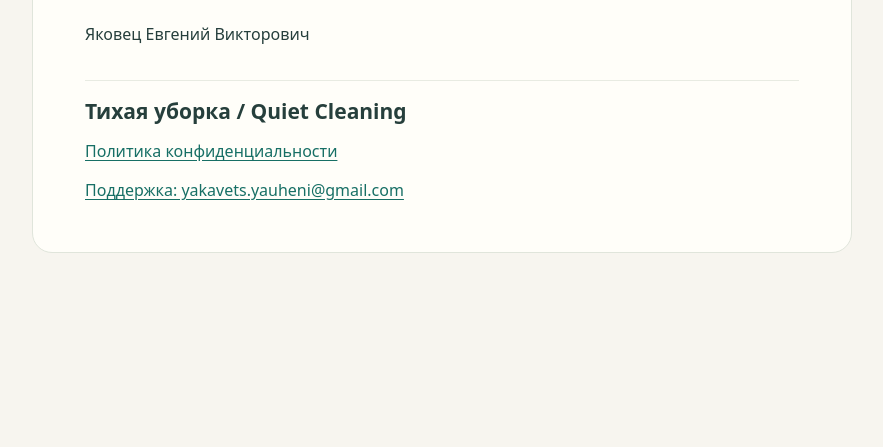
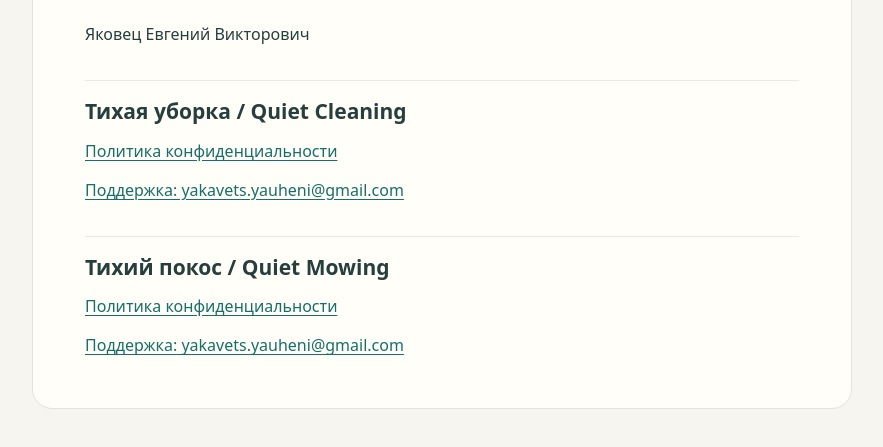
Before and after one commit to jekson0702/game-policies, a plain HTML site: page index.html in a window 1280 px wide. Shown: the part 119-566 px from the top of the page, without its empty margins (198-1081 px from the left). Drawn offline with Linux system fonts and the light colour scheme.

Commit message:
Publish Quiet Mowing privacy policy

```diff
--- a/index.html
+++ b/index.html
@@ -1,2 +1,2 @@
 <!doctype html>
-<html lang="ru"><head><meta charset="utf-8"><meta name="viewport" content="width=device-width, initial-scale=1"><title>Документы игр — Яковец Евгений</title><style>*{box-sizing:border-box}html{color-scheme:light}body{margin:0;padding:32px 20px 60px;background:#f7f5ef;color:#263f3c;font:16px/1.7 system-ui,-apple-system,BlinkMacSystemFont,"Segoe UI",sans-serif}main{max-width:820px;margin:auto;padding:36px clamp(20px,5vw,52px);background:#fffef9;border:1px solid #e0e5db;border-radius:20px}h1{font-size:clamp(27px,5vw,38px);line-height:1.2;letter-spacing:-.025em;margin-top:0}h2{font-size:21px;line-height:1.35;margin:32px 0 12px;padding-top:16px;border-top:1px solid #e8ebe2}p{margin:12px 0}a{color:#176f65;text-underline-offset:3px;overflow-wrap:anywhere}a:hover{color:#114b44}code{font-size:.9em;overflow-wrap:anywhere;background:#edf2e9;padding:2px 5px;border-radius:4px}@media(max-width:480px){body{padding:12px 10px 32px}main{padding:24px 18px;border-radius:14px}}</style></head><body><main><h1>Документы игр</h1><p>Яковец Евгений Викторович</p><h2>Тихая уборка / Quiet Cleaning</h2><p><a href="quiet-cleaning/privacy.html">Политика конфиденциальности</a></p><p><a href="mailto:yakavets.yauheni@gmail.com">Поддержка: yakavets.yauheni@gmail.com</a></p></main></body></html>
+<html lang="ru"><head><meta charset="utf-8"><meta name="viewport" content="width=device-width, initial-scale=1"><title>Документы игр — Яковец Евгений</title><style>*{box-sizing:border-box}html{color-scheme:light}body{margin:0;padding:32px 20px 60px;background:#f7f5ef;color:#263f3c;font:16px/1.7 system-ui,-apple-system,BlinkMacSystemFont,"Segoe UI",sans-serif}main{max-width:820px;margin:auto;padding:36px clamp(20px,5vw,52px);background:#fffef9;border:1px solid #e0e5db;border-radius:20px}h1{font-size:clamp(27px,5vw,38px);line-height:1.2;letter-spacing:-.025em;margin-top:0}h2{font-size:21px;line-height:1.35;margin:32px 0 12px;padding-top:16px;border-top:1px solid #e8ebe2}p{margin:12px 0}a{color:#176f65;text-underline-offset:3px;overflow-wrap:anywhere}a:hover{color:#114b44}code{font-size:.9em;overflow-wrap:anywhere;background:#edf2e9;padding:2px 5px;border-radius:4px}@media(max-width:480px){body{padding:12px 10px 32px}main{padding:24px 18px;border-radius:14px}}</style></head><body><main><h1>Документы игр</h1><p>Яковец Евгений Викторович</p><h2>Тихая уборка / Quiet Cleaning</h2><p><a href="quiet-cleaning/privacy.html">Политика конфиденциальности</a></p><p><a href="mailto:yakavets.yauheni@gmail.com">Поддержка: yakavets.yauheni@gmail.com</a></p><h2>Тихий покос / Quiet Mowing</h2><p><a href="quiet-mowing/privacy.html">Политика конфиденциальности</a></p><p><a href="mailto:yakavets.yauheni@gmail.com">Поддержка: yakavets.yauheni@gmail.com</a></p></main></body></html>
```
Also changed, not shown: quiet-mowing/privacy.html (added, +2 -0 lines), 2 other files.
